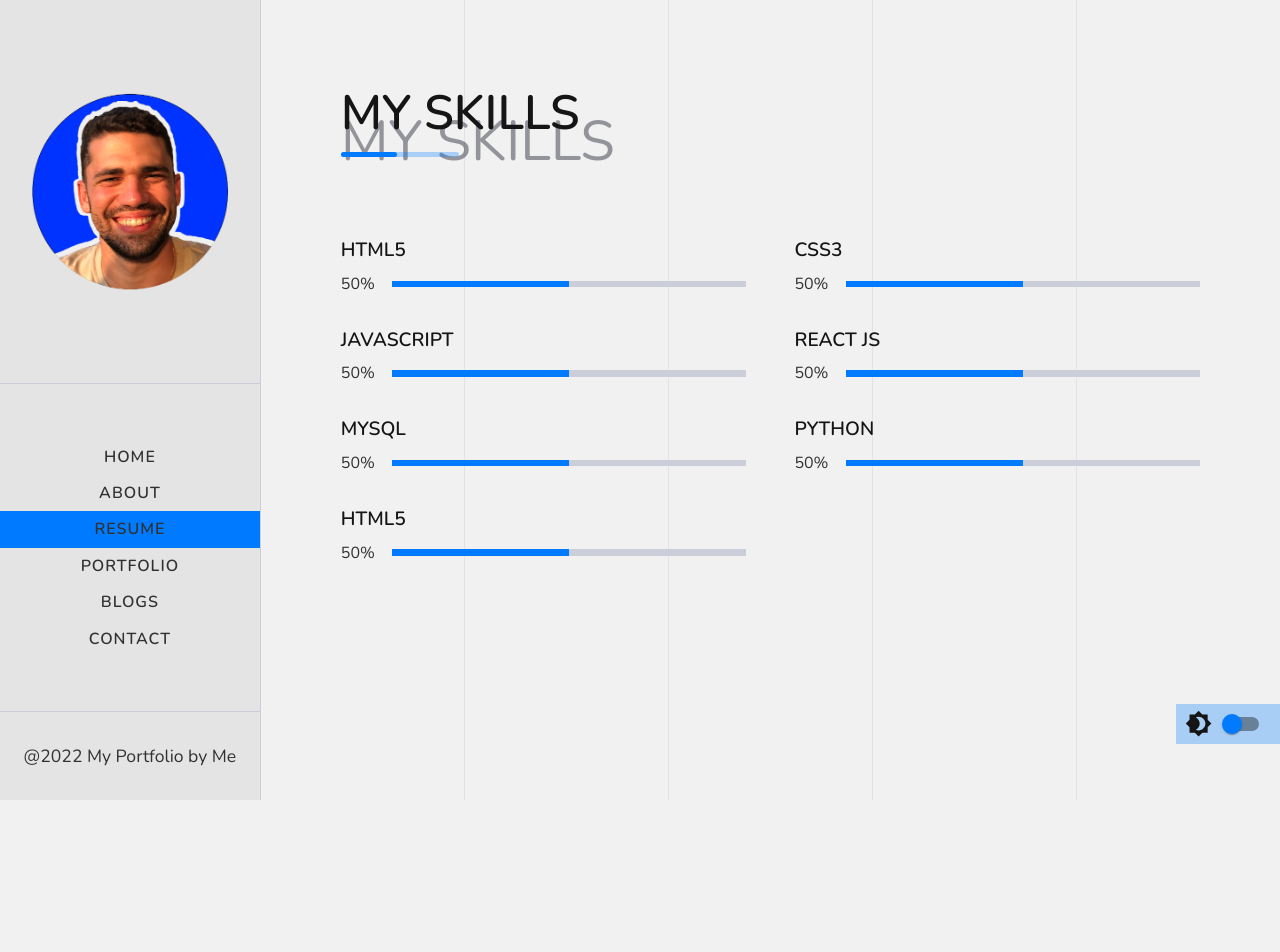
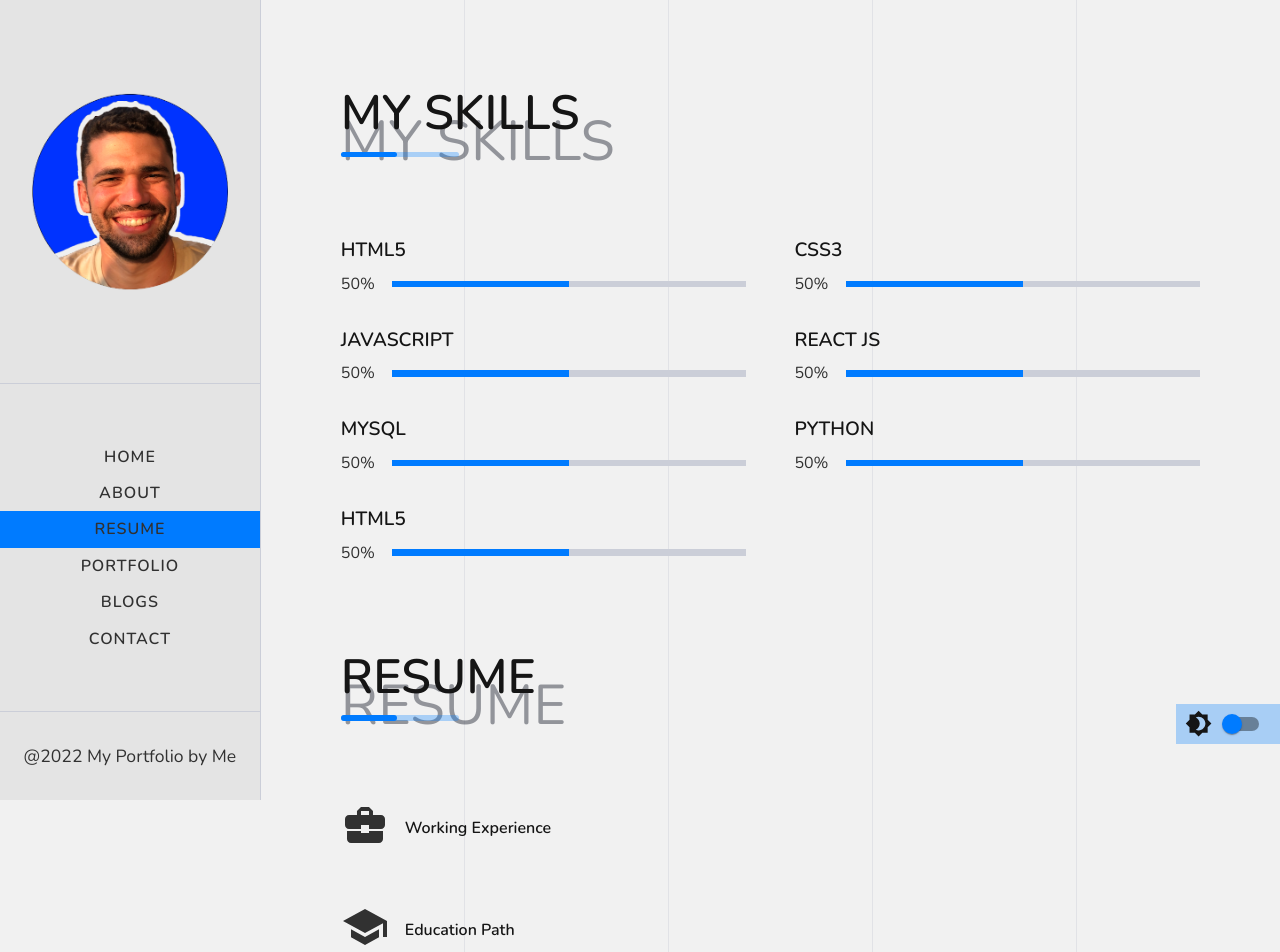
Before and after one commit to mjossany/portfolio, a React (Create React App) app: page /resume in a window 1280 px wide. Shown: the top 952 px of the page. Before the commit the page ends 800 px from the top, so only its background shows below. Built offline with nearby package versions, Linux system fonts and the light colour scheme.

Commit message:
Refactors the SmallTitle component

```diff
--- a/src/components/ResumePageComponent/ResumePageComponent.jsx
+++ b/src/components/ResumePageComponent/ResumePageComponent.jsx
@@ -1,4 +1,6 @@
 import React from 'react';
+import BusinessCenterIcon from '@mui/icons-material/BusinessCenter';
+import SchoolIcon from '@mui/icons-material/School';
 import { InnerLayout, MainLayout } from '../../styles/Layouts';
 import Title from '../Title';
 import {
@@ -9,15 +11,22 @@ import {
   ProgressBarTitle,
   ProgressSpan,
   ResumePageContainer,
+  ResumeSection,
   Skills,
-  SkillsContainer,
+  SkillsSection,
+  SmallTitle,
+  SmallTitleContainer,
+  SmallTitleH3,
+  SmallTitleP,
 } from './Styled';
 
 function ResumePageComponent() {
+  const briefcase = <BusinessCenterIcon />;
+  const education = <SchoolIcon />;
   return (
     <MainLayout>
       <ResumePageContainer>
-        <SkillsContainer>
+        <SkillsSection>
           <Title title="My Skills" span="My Skills" />
           <InnerLayout>
             <Skills>
@@ -114,7 +123,32 @@ function ResumePageComponent() {
               </ProgressBar>
             </Skills>
           </InnerLayout>
-        </SkillsContainer>
+        </SkillsSection>
+        <ResumeSection>
+          <Title title="Resume" span="Resume" />
+          <InnerLayout>
+            <SmallTitleContainer>
+              <SmallTitle>
+                <SmallTitleP>
+                  {briefcase}
+                </SmallTitleP>
+                <SmallTitleH3>
+                  Working Experience
+                </SmallTitleH3>
+              </SmallTitle>
+            </SmallTitleContainer>
+            <SmallTitleContainer>
+              <SmallTitle>
+                <SmallTitleP>
+                  {education}
+                </SmallTitleP>
+                <SmallTitleH3>
+                  Education Path
+                </SmallTitleH3>
+              </SmallTitle>
+            </SmallTitleContainer>
+          </InnerLayout>
+        </ResumeSection>
       </ResumePageContainer>
     </MainLayout>
   );
--- a/src/components/ResumePageComponent/Styled.js
+++ b/src/components/ResumePageComponent/Styled.js
@@ -4,7 +4,9 @@ export const ResumePageContainer = styled.div`
 
 `;
 
-export const SkillsContainer = styled.section`
+// SKILLS SECTION
+
+export const SkillsSection = styled.section`
 
 `;
 
@@ -47,3 +49,28 @@ export const ProgressSpan = styled.span`
   position: absolute;
   height: 100%;
 `;
+
+// RESUME SECTION
+export const ResumeSection = styled.section`
+
+`;
+
+export const SmallTitleContainer = styled.div`
+  padding-bottom: 3rem;
+`;
+
+export const SmallTitle = styled.div`
+  display: flex;
+  align-items: center;
+`;
+
+export const SmallTitleP = styled.p`
+  padding-right: 1rem;
+  svg {
+    font-size: 3rem;
+  }
+`;
+
+export const SmallTitleH3 = styled.h3`
+  color: var(--white-color);
+`;
```
